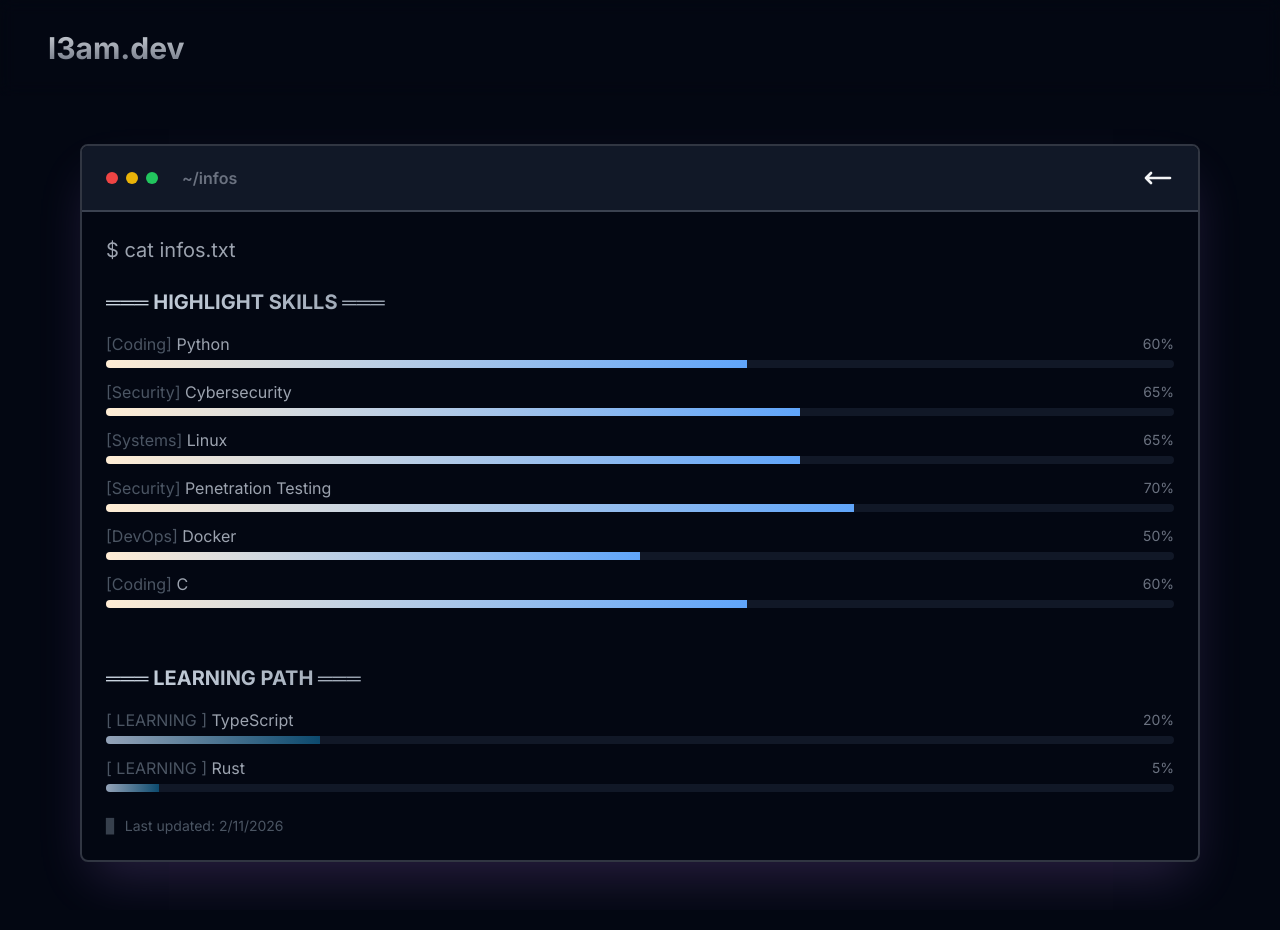
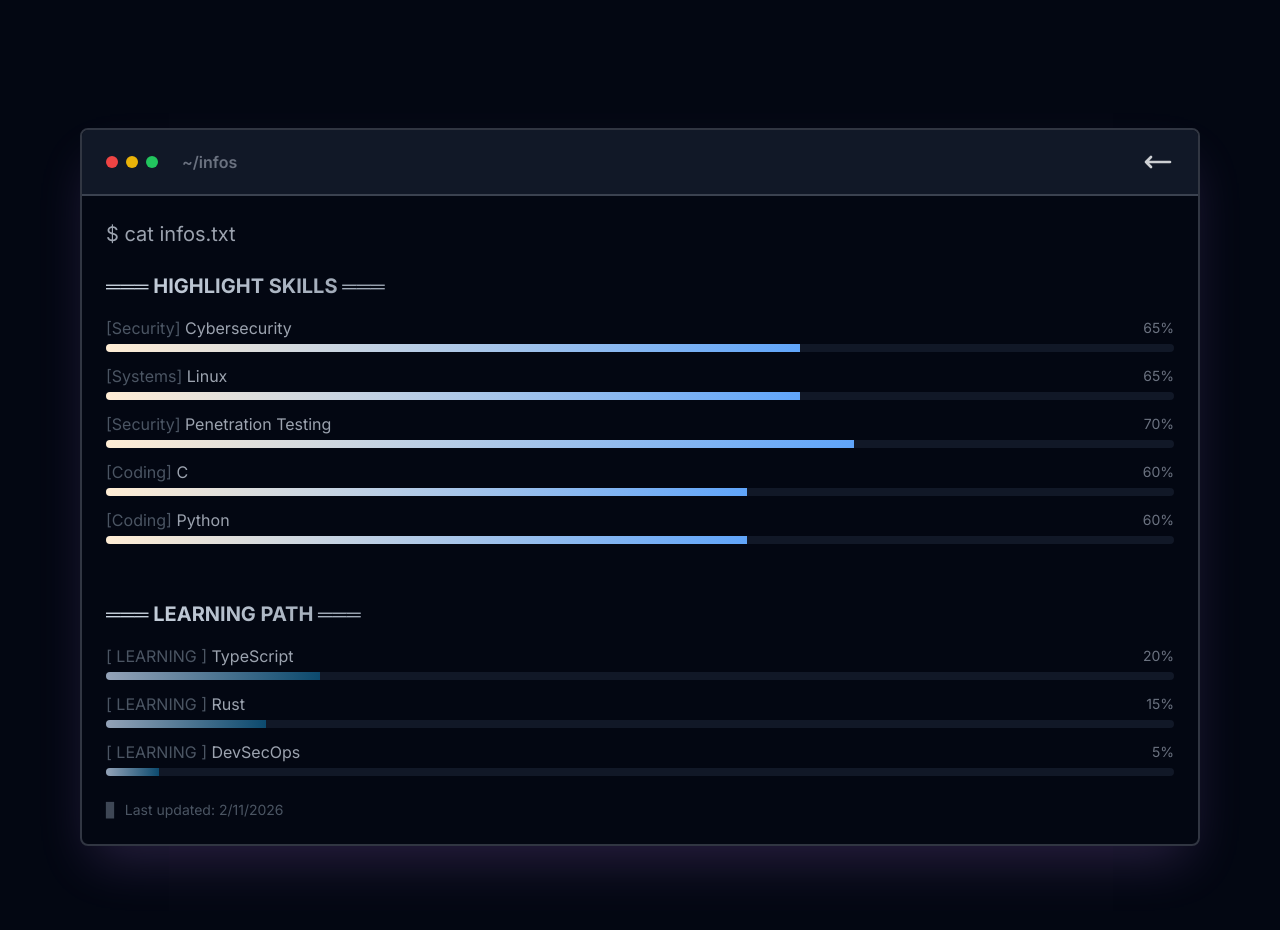
Before and after one commit to doveyQ/l3am, a Next.js app: page /infos in a window 1280 px wide. Shown: the top 930 px of the page. Built offline with nearby package versions, Linux system fonts and the light colour scheme.

Commit message:
temp deletion of nav

```diff
--- a/app/blog/page.tsx
+++ b/app/blog/page.tsx
@@ -12,7 +12,7 @@ export default async function BlogPage() {
 
   return (
     <div className="container max-w-4xl mx-auto px-4 py-16">
-      <Link href="/" className="ml-auto hover:text-purple-300 transition-colors group">
+      <Link href="/" className="ml-auto hover:text-purple-300 transition-colors group animate-pulse">
         <svg
           xmlns="http://www.w3.org/2000/svg"
           fill="none"
--- a/app/infos/page.tsx
+++ b/app/infos/page.tsx
@@ -24,22 +24,22 @@ interface SkillsData {
 
 const skills: SkillsData = {
   current: [
-    { name: 'Python', level: 60, category: 'Coding' },
     { name: 'Cybersecurity', level: 65, category: 'Security' },
     { name: 'Linux', level: 65, category: 'Systems' },
     { name: 'Penetration Testing', level: 70, category: 'Security' },
-    { name: 'Docker', level: 50, category: 'DevOps' },
     { name: 'C', level: 60, category: 'Coding' },
+    { name: 'Python', level: 60, category: 'Coding' },
   ],
   learning: [
     { name: 'TypeScript', progress: 20 },
-    { name: 'Rust', progress: 5 },
+    { name: 'Rust', progress: 15 },
+    { name: 'DevSecOps', progress: 5 },
   ]
 }
 
 export default function MapPage() {
   return (
-    <div className="container max-w-6xl mx-auto px-4 py-16 md:py-12">
+    <div className="container max-w-6xl mx-auto px-4 py-16 md:py-32">
       <div className="max-w-6xl w-full">
         <motion.div
           initial={{ opacity: 0, scale: 0.95 }}
@@ -52,7 +52,7 @@ export default function MapPage() {
             <div className="w-3 h-3 rounded-full bg-yellow-500" />
             <div className="w-3 h-3 rounded-full bg-green-500" />
             <span className="ml-4 text-base font-semibold text-gray-500 ">~/infos</span>
-            <Link href="/" className="ml-auto hover:text-purple-300 transition-colors group">
+            <Link href="/" className="ml-auto hover:text-purple-300 transition-colors group animate-pulse">
               <svg
                 xmlns="http://www.w3.org/2000/svg"
                 fill="none"
--- a/app/layout.tsx
+++ b/app/layout.tsx
@@ -31,7 +31,7 @@ export default function RootLayout({
           disableTransitionOnChange
         >
           <div className="min-h-screen flex flex-col">
-            <Navigation />
+
             <main className="flex-1">
               {children}
             </main>
--- a/app/page.tsx
+++ b/app/page.tsx
@@ -11,7 +11,7 @@ const socialLinks = [
 
 export default function Home() {
   return (
-    <div className="container max-w-6xl mx-auto px-4 py-4 md:py-12">
+    <div className="container max-w-6xl mx-auto px-4 py-16 md:py-32">
       <div className="max-w-6xl w-full">
         {/* Terminal Window */}
         <motion.div
@@ -90,24 +90,18 @@ export default function Home() {
                     href="/blog"
                     className="group flex items-center text-lg gap-3 hover:text-purple-300 transition-colors"
                   >
-                    <span className="text-sm md:text-lg text-gray-300">drwxr-xr-x</span>
+                    <span className="text-sm md:text-lg text-gray-400">drwxr-xr-x</span>
                     <span className="text-gray-600">→</span>
                     <span className="text-sm md:text-lg group-hover:underline">./blog</span>
-                    <span className="text-gray-600 text-xs md:text-base">
-                      (thoughts on code and security)
-                    </span>
                   </Link>
 
                   <Link
                     href="/infos"
                     className="group flex items-center text-lg gap-3 hover:text-purple-300 transition-colors"
                   >
-                    <span className="text-sm md:text-lg text-gray-300">drwxr-xr-x</span>
+                    <span className="text-sm md:text-lg text-gray-400">drwxr-xr-x</span>
                     <span className="text-gray-600">→</span>
-                    <span className="text-sm md:text-lg group-hover:underline">./infos</span>
-                    <span className="text-gray-600 text-xs md:text-base">
-                      (skills shown)
-                    </span>
+                    <span className="text-sm  md:text-lg group-hover:underline">./infos</span>
                   </Link>
                 </motion.div>
               </motion.div>
```
